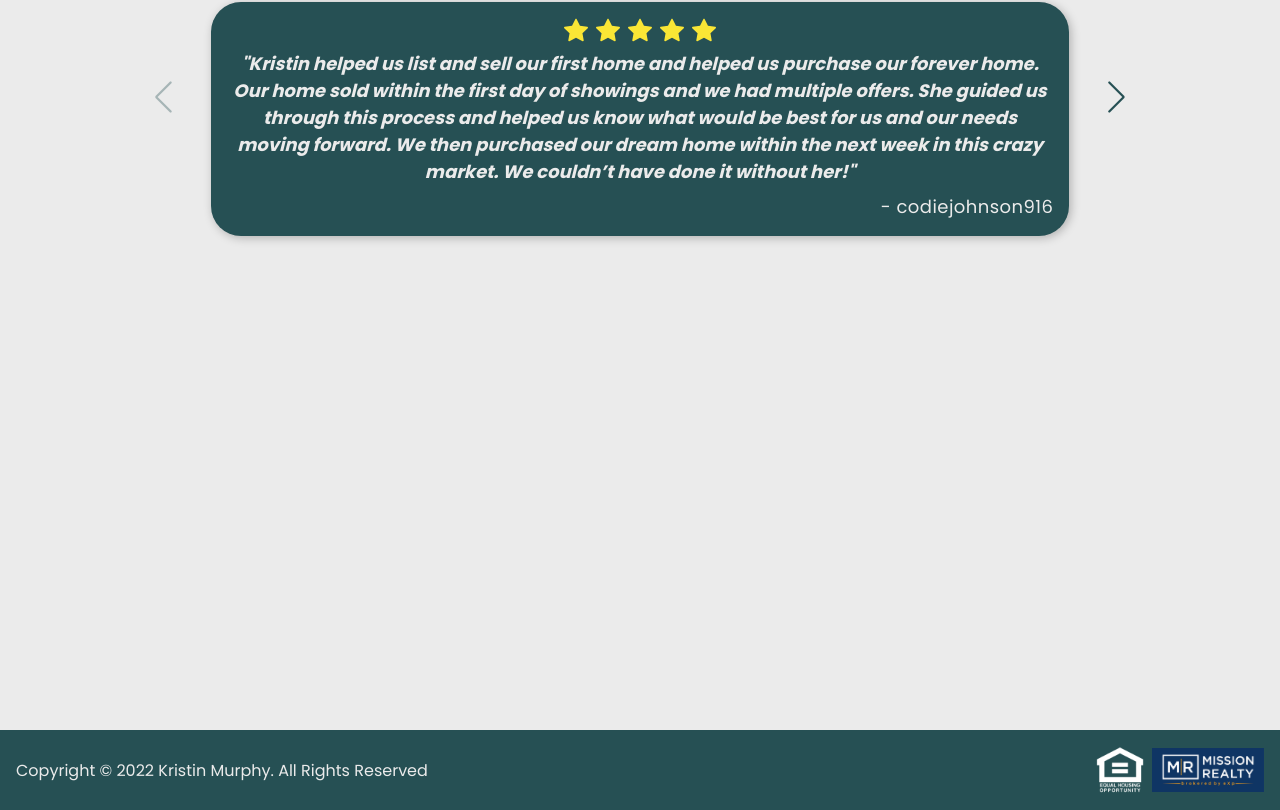
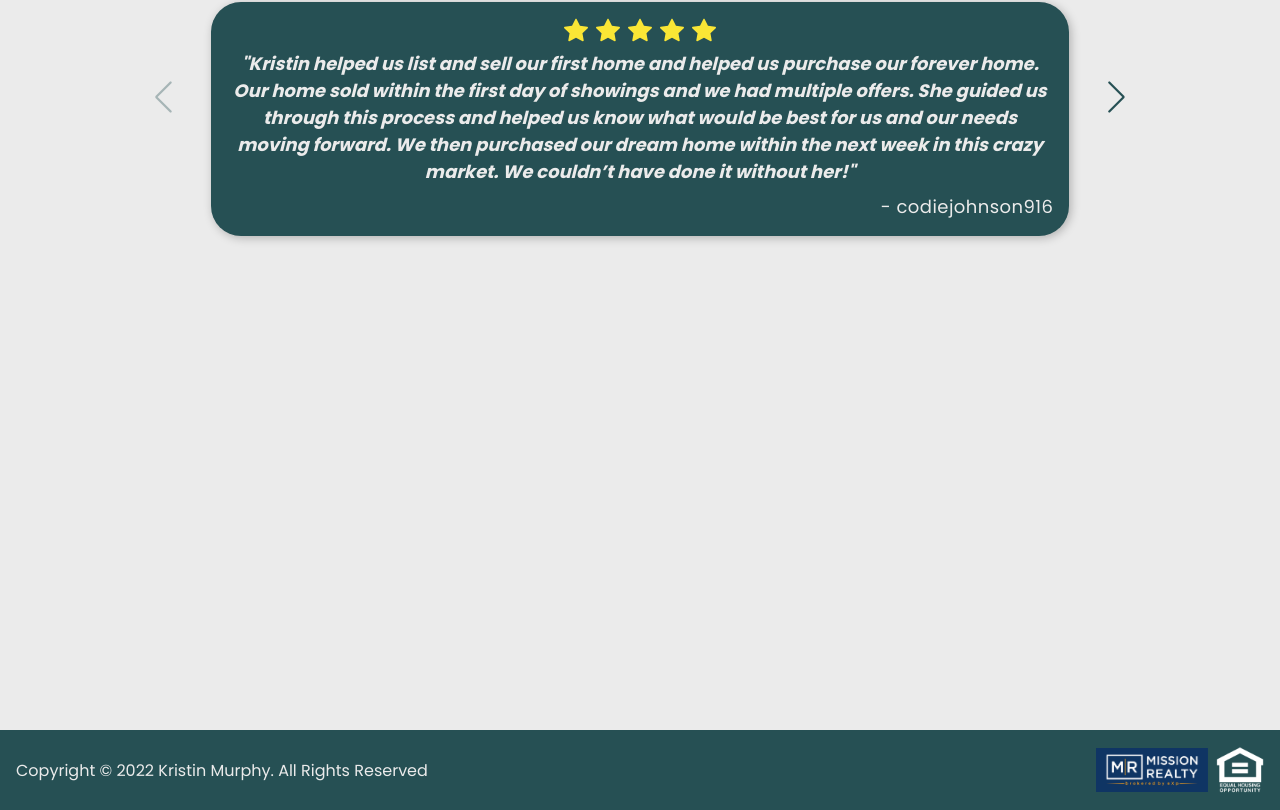
Before and after one commit to deppes365/kmurphy-website, a React (Create React App) app: page / in a window 1280 px wide. Shown: the part 1670-2480 px from the top of the page. Built offline with nearby package versions, Linux system fonts and the light colour scheme.

Commit message:
background photo changed

```diff
--- a/src/components/footer/Footer.jsx
+++ b/src/components/footer/Footer.jsx
@@ -11,8 +11,8 @@ function Footer() {
 					Reserved
 				</p>
 				<div className="images">
+					<img className="mrLogo" src={MissionRealtyLogo} alt="" />
 					<img className="eoLogo" src={EqualOpportunity} alt="" />
-					<img className="mrLogo" src={MissionRealtyLogo} alt="" />
 				</div>
 			</div>
 		</div>
```
